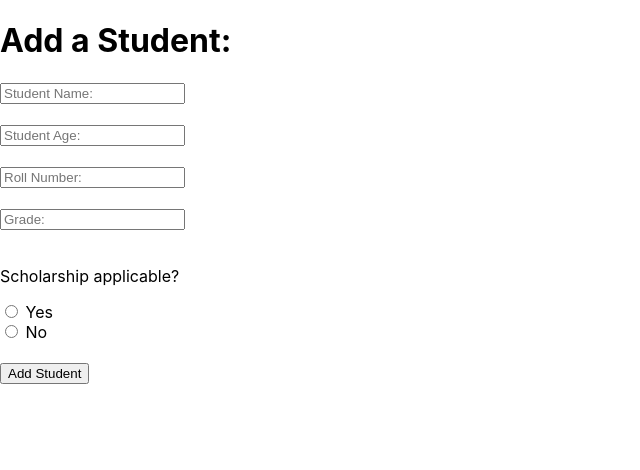
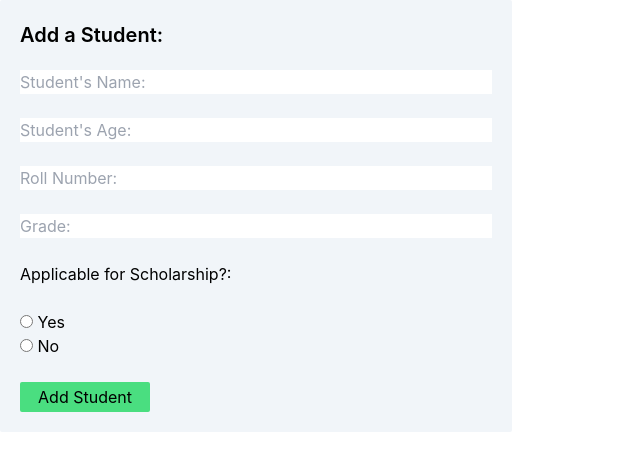
Before and after one commit to ainerug/aine-api, a React (Create React App) app: page /addstudents in a window 1280 px wide. Shown: the top 470 px of the page, without its empty margins (0-640 px from the left). Built offline with nearby package versions, Linux system fonts and the light colour scheme.

Commit message:
added EditStudents.js

```diff
--- a/package.json
+++ b/package.json
@@ -37,5 +37,8 @@
       "last 1 firefox version",
       "last 1 safari version"
     ]
+  },
+  "devDependencies": {
+    "tailwindcss": "^3.4.10"
   }
 }
--- a/src/App.css
+++ b/src/App.css
@@ -1,38 +1,3 @@
-.App {
-  text-align: center;
-}
-
-.App-logo {
-  height: 40vmin;
-  pointer-events: none;
-}
-
-@media (prefers-reduced-motion: no-preference) {
-  .App-logo {
-    animation: App-logo-spin infinite 20s linear;
-  }
-}
-
-.App-header {
-  background-color: #282c34;
-  min-height: 100vh;
-  display: flex;
-  flex-direction: column;
-  align-items: center;
-  justify-content: center;
-  font-size: calc(10px + 2vmin);
-  color: white;
-}
-
-.App-link {
-  color: #61dafb;
-}
-
-@keyframes App-logo-spin {
-  from {
-    transform: rotate(0deg);
-  }
-  to {
-    transform: rotate(360deg);
-  }
-}
+@tailwind base;
+@tailwind components;
+@tailwind utilities;
--- a/src/App.js
+++ b/src/App.js
@@ -1,7 +1,10 @@
 import Students from './Components/Students';
 import AddStudents from './Components/AddStudents';
+import Recipes from './Components/Recipes';
+import AddRecipes from './Components/AddRecipes';
 import './App.css';
 import { BrowserRouter, Routes, Route } from 'react-router-dom';
+import EditStudents from './Components/EditStudents';
 
 
 function App() {
@@ -11,6 +14,9 @@ function App() {
      <Routes>
       <Route path='/students' element={<><Students/></>}/>
       <Route path='/addstudents' element={<><AddStudents/></>}/>
+      <Route path='/recipes' element={<><Recipes/></>}/>
+      <Route path='/addrecipes' element={<><AddRecipes/></>}/>
+      <Route path='/editstudents' element={<><EditStudents/></>}/>
      </Routes>
      </BrowserRouter>
     </div>
--- /dev/null
+++ b/src/Components/AddRecipes.js
@@ -0,0 +1,58 @@
+import React from 'react'
+import { useRef } from 'react'
+import axios from 'axios';
+import { NotificationContainer,NotificationManager } from 'react-notifications';
+
+export default function AddRecipes() {
+
+
+    const recipeNameRef = useRef();
+    const instructionsRef = useRef();
+    const cookingTimeRef = useRef();
+    const caloriesRef = useRef();
+
+    const addRecipe=()=>{
+
+        const payload={
+
+            "recipeName":recipeNameRef.current.value,
+            "instructions":instructionsRef.current.value,
+            "cookingTime":cookingTimeRef.current.value,
+            "calories": caloriesRef.current.value,
+        }
+
+        axios.post("https://aine-backend.onrender.com/recipes", payload).then((res)=>{
+            console.log("OK")
+            NotificationManager.success("Recipe uploaded successfully!")
+        }).catch((e)=>{
+            console.log(e)
+            NotificationManager.error("Something went wrong!")
+
+        })
+    }
+  return (
+    <div className='p-6 bg-gray-100 rounded-md w-[50%] mt-10'>
+
+
+
+      <h1 className="text-[30px] font-bold mb-6">Recipes: </h1>
+
+      <div>
+        <NotificationContainer/>
+        <input  type="text" placeholder='Recipe Name: ' ref={recipeNameRef} className="w-full p-3 mb-4 border border-gray-300 rounded"/>
+        <br/>
+        <br/>
+        <textarea placeholder="Instructions..." ref={instructionsRef} className="w-full p-3 mb-4 border border-gray-300 rounded"/>
+        <br/>
+        <br/>
+        <input type="text" placeholder='Cooking Time: ' ref={cookingTimeRef} className='w-full p-3 mb-4 border border-gray-300 rounded"'/>
+        <br/>
+        <br/>
+        <input type="text" placeholder="Calories: "  ref={caloriesRef}className="w-full p-3 mb-4 border border-gray-300 rounded"/>
+        <br/>
+        <br/>
+        <button className="w-[25%] bg-green-500 text-white text-[18px] p-3 rounded" onClick={addRecipe}>Add Recipe</button>
+      </div>
+    </div>
+  )
+}
--- a/src/Components/AddStudents.js
+++ b/src/Components/AddStudents.js
@@ -1,10 +1,10 @@
-import React, { useRef, useState } from "react";
-import axios from "axios";
-import 'react-notifications/lib/notifications.css';
-import {NotificationContainer, NotificationManager} from 'react-notifications';
+import React from 'react'
+import axios from 'axios'
+import { useState,useRef } from 'react'
+import 'react-notifications/lib/notifications.css'
+import { NotificationContainer,NotificationManager } from 'react-notifications'
 
-
-export default function AddStudents(){
+export default function AddStudents() {
 
   const [scholarship, setScholarship] = useState();
 
@@ -14,58 +14,68 @@ const studentRollNumRef = useRef();
   const studentGradeRef = useRef();
 
 
-const handleScholarship = (e)=>{
+  const handleScholarship =(e)=>{
 
     setScholarship(e.target.value);
   }
 
-const addStudents=()=>{
+
+  const addStudent = ()=>{
 
     const payload = {
 
-        "studentName" : studentNameRef.current.value,
-        "studentAge" : studentAgeRef.current.value,
+      "studentName": studentNameRef.current.value,
+      "studentAge": studentAgeRef.current.value,
       "rollNum" : studentRollNumRef.current.value,
-        "grade" :studentGradeRef.current.value,
-        "scholarship": scholarship,
+      "grade": studentGradeRef.current.value,
+      scholarship: scholarship,
+
 
     }
 
-    axios.post("https://aine-backend.onrender.com/students", payload).then((res)=>{
-        console.log("OK")
-        NotificationManager.success("Student was added successfully!")
+    axios.post("https://aine-backend.onrender.com/students", payload).then(()=>{
+      console.log("OK");
+      NotificationManager.success("Student was added sucessfully!");
+
     }).catch((e)=>{
 
-        console.log(e)
-        NotificationManager.error("Something went wrong!")
+      console.log(e);
+      NotificationManager.error("Something went wrong!");
+
     })
+
   }
 
-return(
+
+
+
+  return (
     <div>
       <NotificationContainer/>
-        <h1>Add a Student: </h1>
-        <input type="text" placeholder="Student Name:" ref={studentNameRef}/>
+      <div className='bg-slate-100 w-[40%] h-[40%] rounded-sm pt-5 pb-5 pl-5 pr-5'>
+      <h1 className='pb-5 font-semibold text-[20px]'>Add a Student: </h1>
+
+      <input  className="w-full"type="text" placeholder="Student's Name: " ref={studentNameRef}/>
       <br/>
       <br/>
-        <input type="text" placeholder="Student Age:" ref={studentAgeRef}/>
+      <input  className="w-full"type="text" placeholder="Student's Age: " ref={studentAgeRef}/>
       <br/>
       <br/>
-        <input type="text" placeholder="Roll Number:" ref={studentRollNumRef}/>
+      <input  className="w-full "type="text" placeholder="Roll Number: " ref={studentRollNumRef}/>
       <br/>
       <br/>
-        <input type="text" placeholder="Grade:" ref={studentGradeRef}/>
+      <input  className="w-full"type="text" placeholder="Grade: " ref={studentGradeRef}/>
       <br/>
       <br/>
-        <p>Scholarship applicable?</p>
-        <input type="radio" name="scholarship"  value = {true} onChange={handleScholarship}/> Yes
+      <h2>Applicable for Scholarship?: </h2>
       <br/>
-        <input type="radio" name="scholarship" value = {false} onChange={handleScholarship}/> No
+      <input type="radio" name="scholarship" value={true} onChange={handleScholarship}/> Yes
+      <br/>
+      <input type="radio" name="scholarship" value={false} onChangeCapture={handleScholarship}/> No
       <br/>
       <br/>
-        <button onClick={addStudents}>Add Student</button>
-
+      <button  className="w-[130px] h-[30px] rounded-sm bg-green-400"onClick={addStudent}>Add Student</button>
+      </div>
     </div>
   )
-
 }
--- /dev/null
+++ b/src/Components/EditStudents.js
@@ -0,0 +1,74 @@
+import React, { useEffect,useRef,useState } from 'react'
+import { useLocation } from 'react-router-dom'
+import axios from 'axios';
+
+export default function EditStudents() {
+
+const location = useLocation();
+const id = location.state.id;
+
+
+
+const getData=()=>{
+
+    axios.get("https://aine-backend.onrender.com/students/" + id).then((res)=>{
+        console.log(res.data)
+
+        studentNameRef.current.value=res.data.studentName;
+        studentAgeRef.current.value=res.data.studentAge;
+        studentRollNumRef.current.value=res.data.rollNum;
+        studentGradeRef.current.value=res.data.grade;
+        setScholarship(res.data.scholarship);
+
+    }).catch((e)=>{
+        console.log(e);
+    })
+}
+
+const [scholarship, setScholarship] = useState();
+
+const studentNameRef = useRef();
+const studentAgeRef = useRef();
+const studentRollNumRef = useRef();
+const studentGradeRef = useRef();
+
+
+
+const handleScholarship =(e)=>{
+
+  setScholarship(e.target.value);
+}
+
+useEffect(()=>{
+
+    getData();
+},[])
+
+  return (
+    <div>
+      <h1>Edit Students</h1>
+      <div className='bg-slate-100 w-[40%] h-[40%] rounded-sm pt-5 pb-5 pl-5 pr-5'>
+
+      <input  className="w-full"type="text" placeholder="Student's Name: " ref={studentNameRef}/>
+      <br/>
+      <br/>
+      <input  className="w-full"type="text" placeholder="Student's Age: " ref={studentAgeRef}/>
+      <br/>
+      <br/>
+      <input  className="w-full "type="text" placeholder="Roll Number: " ref={studentRollNumRef}/>
+      <br/>
+      <br/>
+      <input  className="w-full"type="text" placeholder="Grade: " ref={studentGradeRef}/>
+      <br/>
+      <br/>
+      <h2>Applicable for Scholarship?: </h2>
+      <br/>
+      <input type="radio" name="scholarship" value={true} checked={scholarship? true : false} onChange={handleScholarship}/> Yes
+      <br/>
+      <input type="radio" name="scholarship" value={false} checked={!scholarship? true: false} onChangeCapture={handleScholarship}/> No
+      <br/>
+      <br/>
+      </div>
+    </div>
+  )
+}
--- /dev/null
+++ b/src/Components/Recipes.js
@@ -0,0 +1,48 @@
+import React from "react";
+import axios from "axios";
+import { useState, useEffect } from "react";
+
+export default function Recipes() {
+  const [recipe, setRecipe] = useState([]);
+
+  const getData = () => {
+    axios
+      .get("https://aine-backend.onrender.com/recipes")
+      .then((res) => {
+        console.log(res.data);
+        setRecipe(res.data);
+      })
+      .catch((e) => {
+        console.log(e);
+      });
+  };
+
+  useEffect(() => {
+    getData();
+  }, []);
+  return (
+    <div>
+      <div>
+        <h1 className="text-[30px] font-bold pr-3 pl-3">Recipes</h1>
+        {recipe.map((item) => {
+          return (
+            <div className="pt-6 pb-6 pr-3 pl-3 bg-gray-100 rounded-sm w-[40%]">
+              <h2 className="text-[25px] font-semibold mb-6">
+                {item.recipeName}
+              </h2>
+              <p className="bg-white pr-3  ">
+                <b>Instructions:</b> {item.instructions}
+              </p>
+              <p className="bg-white pr-3 ">
+                <b>Cooking time:</b> {item.cookingTime}
+              </p>
+              <p className="bg-white pr-3 ">
+                <b>Calories:</b> {item.calories} kcal
+              </p>
+            </div>
+          );
+        })}
+      </div>
+    </div>
+  );
+}
--- a/src/Components/Students.js
+++ b/src/Components/Students.js
@@ -1,32 +1,40 @@
-import React from 'react'
-import axios from 'axios'
-import { useState,useEffect } from 'react'
+import React from "react";
+import { useState, useEffect } from "react";
+import axios from "axios";
+import { useNavigate } from "react-router-dom";
 
 export default function Students() {
+  const [student, setStudent] = useState([]);
+  const navigate = useNavigate();
 
 
-  const [student, setStudent] = useState([]);
 
-  const getData=()=>{
-
-    axios.get("https://aine-backend.onrender.com/students")
-    .then((res)=>{
+  const getData = () => {
+    axios
+      .get("https://aine-backend.onrender.com/students")
+      .then((res) => {
         console.log(res.data);
         setStudent(res.data);
       })
-    .catch((e)=>{
+      .catch((e) => {
         console.log(e);
-    })
+      });
+  };
 
-  }
   useEffect(()=>{
 
     getData();
   },[])
-  return (
+
+  const editStudents =(id)=>{
+      navigate('/editstudents', {state:{id:id}});
+
+  }
+
+  return <div>
+
+    <h1>Students: </h1>
     <div>
-      <div>
-        <h1>Students</h1>
 
       {student.map((item)=>{
 
@@ -34,12 +42,15 @@ export default function Students() {
           <div>
               <h1>{item.studentName}</h1>
               <p>Age: {item.studentAge}</p>
-              <p>Roll: {item.rollNum}</p>
+              <p>Roll Number: {item.rollNum}</p>
               <p>Grade: {item.grade}</p>
+              <button onClick={()=>editStudents(item._id)}>Edit Student</button>
+              <button>Delete Student</button>
+
+
           </div>
         )
       })}
     </div>
-    </div>
-  )
+  </div>;
 }
--- /dev/null
+++ b/tailwind.config.js
@@ -0,0 +1,8 @@
+/** @type {import('tailwindcss').Config} */
+module.exports = {
+  content: ["./src/**/*.{html,js}"],
+  theme: {
+    extend: {},
+  },
+  plugins: [],
+}
```
Also changed, not shown: 1 other file (tests, documents, lock files or other folders). Lines whose indentation alone changed are shown as unchanged.
